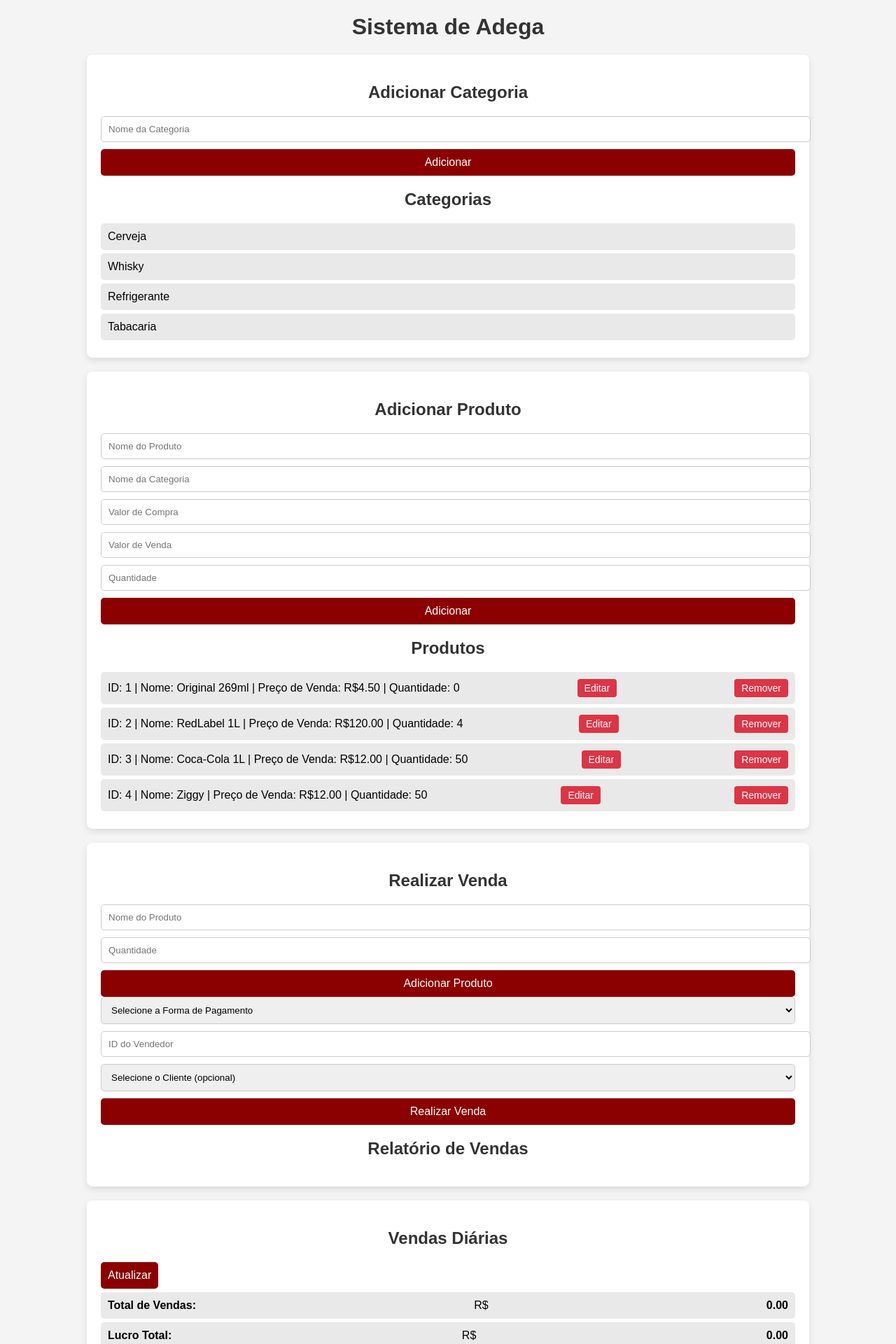
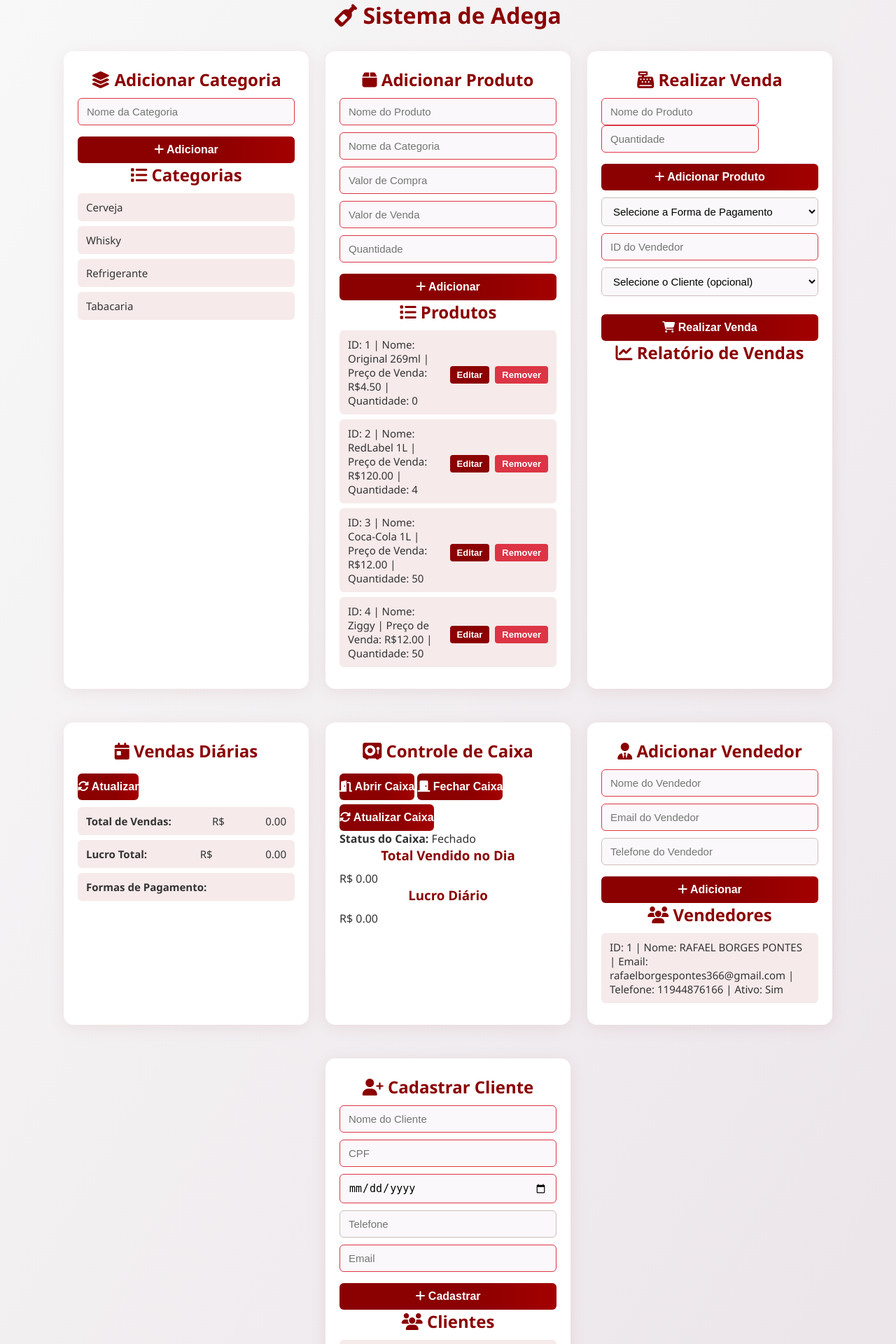
Before and after one commit to RafaelBG7/sistemadeadega, a Flask app: page /index in a window 1280 px wide. Shown: the top 1920 px of the page at 70% size. Run offline with Flask 3, Linux system fonts and the light colour scheme; data comes from the database, SQL or seed files in the repository; both versions use the stored data as it was after the commit; data that the repository does not hold is empty.

Commit message:
adicionado melhorias visuais e praticas

```diff
--- a/controllers/vendas_controller.py
+++ b/controllers/vendas_controller.py
@@ -74,7 +74,11 @@
 
         db.session.commit()
         print("Vendas realizadas com sucesso:", vendas)  # Log para depuração
-        return {'message': 'Venda realizada com sucesso!'}, 201
+        valor_total = sum(v.total_venda for v in vendas)
+        return {
+            'message': 'Venda realizada com sucesso!',
+            'valor_total': valor_total
+        }, 201
     except Exception as e:
         db.session.rollback()
         print(f"Erro ao realizar venda: {str(e)}")  # Log de erro
--- a/static/style.css
+++ b/static/style.css
@@ -1,156 +1,195 @@
-/* Estilo geral */
-body {
-    font-family: Arial, sans-serif;
-    background-color: #f4f4f4;
+/* Reset básico */
+* {
     margin: 0;
     padding: 0;
+    box-sizing: border-box;
 }
 
-h1, h2 {
+body {
+    font-family: 'Segoe UI', Arial, sans-serif;
+    background: linear-gradient(120deg, #f8f8f8 0%, #e8e0e6 100%);
+    min-height: 100vh;
+    color: #333;
+}
+
+h1, h2, h3 {
     text-align: center;
-    color: #333;
-    margin-top: 20px;
+    color: #8b0000;
+    margin-bottom: 10px;
 }
 
 .container {
     display: flex;
-    flex-direction: column;
-    align-items: center;
-    margin: 20px;
+    flex-wrap: wrap;
+    justify-content: center;
+    gap: 24px;
+    margin: 30px auto;
+    max-width: 1200px;
 }
 
 .form-container {
     background: #fff;
-    padding: 20px;
-    border-radius: 8px;
-    box-shadow: 0 4px 10px rgba(0, 0, 0, 0.1);
-    width: 80%;
-    margin-bottom: 20px;
+    padding: 24px 20px;
+    border-radius: 14px;
+    box-shadow: 0 4px 24px rgba(139,0,0,0.08);
+    width: 350px;
+    min-width: 280px;
+    margin-bottom: 24px;
+    transition: box-shadow 0.2s;
+}
+
+.form-container:hover {
+    box-shadow: 0 8px 32px rgba(139,0,0,0.13);
 }
 
 form {
     display: flex;
     flex-direction: column;
+    gap: 10px;
 }
 
 input, select {
-    margin-bottom: 10px;
-    padding: 10px;
-    border: 1px solid #ccc;
-    border-radius: 5px;
-    width: 100%;
+    padding: 10px 12px;
+    border: 1px solid #d1bcbc;
+    border-radius: 6px;
+    font-size: 15px;
+    background: #faf8fa;
+    transition: border-color 0.2s;
+}
+
+input:focus, select:focus {
+    border-color: #8b0000;
+    outline: none;
+}
+
+input:required:invalid {
+    border-color: #dc3545;
 }
 
 button {
-    padding: 10px;
+    padding: 10px 0;
     border: none;
-    border-radius: 5px;
-    background-color: #8b0000; /* Vinho */
-    color: white;
+    border-radius: 6px;
+    background: linear-gradient(90deg, #8b0000 60%, #a40000 100%);
+    color: #fff;
+    font-size: 16px;
+    font-weight: 600;
     cursor: pointer;
-    font-size: 16px;
-    transition: background-color 0.3s ease;
+    margin-top: 6px;
+    transition: background 0.2s, transform 0.1s;
 }
 
 button:hover {
-    background-color: #a40000; /* Vinho escuro */
+    background: linear-gradient(90deg, #a40000 60%, #8b0000 100%);
+    transform: translateY(-2px) scale(1.03);
 }
 
 ul {
-    list-style-type: none;
-    padding: 0;
-    margin: 0;
+    list-style: none;
+    margin-top: 10px;
 }
 
 li {
-    background: #e9e9e9;
-    margin: 5px 0;
-    padding: 10px;
-    border-radius: 5px;
+    background: #f6eaea;
+    margin-bottom: 7px;
+    padding: 10px 12px;
+    border-radius: 6px;
     display: flex;
     justify-content: space-between;
     align-items: center;
-}
-
-li span {
-    font-weight: bold;
+    font-size: 15px;
 }
 
 li button {
-    background-color: #dc3545; /* Vermelho */
-    font-size: 14px;
+    background: #dc3545;
+    font-size: 13px;
     padding: 5px 10px;
-    border: none;
     border-radius: 4px;
-    color: white;
-    cursor: pointer;
-    transition: background-color 0.3s ease;
+    margin-left: 8px;
+    transition: background 0.2s;
+}
+
+li button.edit-product {
+    background: #8b0000;
 }
 
 li button:hover {
-    background-color: #a71d2a; /* Vermelho escuro */
+    background: #a71d2a;
 }
 
-/* Links */
 .home-link {
-    color: inherit;
+    color: #8b0000;
     text-decoration: none;
-    cursor: pointer;
-    transition: color 0.3s ease;
+    font-weight: 600;
+    transition: color 0.2s;
 }
 
 .home-link:hover {
-    color: #8b0000; /* Vinho */
+    color: #a40000;
     text-decoration: underline;
 }
 
-/* Relatórios */
 .relatorios {
-    margin: 20px;
-    padding: 20px;
-    background-color: #fff;
-    border-radius: 8px;
-    box-shadow: 0 4px 10px rgba(0, 0, 0, 0.1);
+    margin: 30px auto;
+    padding: 24px;
+    background: #fff;
+    border-radius: 14px;
+    box-shadow: 0 4px 24px rgba(139,0,0,0.08);
+    max-width: 900px;
 }
 
 .relatorios h2 {
-    margin-bottom: 20px;
-    color: #333;
+    color: #8b0000;
+    margin-bottom: 18px;
 }
 
 .relatorios div {
-    margin-bottom: 20px;
+    margin-bottom: 18px;
 }
 
 .relatorios label {
-    margin-right: 10px;
-    font-weight: bold;
+    margin-right: 8px;
+    font-weight: 500;
     color: #555;
 }
 
 .relatorios button {
-    padding: 8px 16px;
-    background-color: #8b0000; /* Vinho */
-    color: white;
-    border: none;
-    border-radius: 4px;
-    cursor: pointer;
-    font-size: 14px;
-    transition: background-color 0.3s ease;
+    padding: 8px 18px;
+    font-size: 15px;
+    margin-top: 0;
 }
 
-.relatorios button:hover {
-    background-color: #a40000; /* Vinho escuro */
+#toast {
+    display: none;
+    position: fixed;
+    top: 20px;
+    right: 20px;
+    z-index: 9999;
+    padding: 16px 24px;
+    background: #8b0000;
+    color: #fff;
+    border-radius: 8px;
+    font-weight: 600;
+    box-shadow: 0 2px 12px rgba(0,0,0,0.12);
 }
 
-/* Ajustes para responsividade */
-@media (max-width: 768px) {
+@media (max-width: 900px) {
+    .container {
+        flex-direction: column;
+        align-items: center;
+        gap: 0;
+    }
     .form-container, .relatorios {
-        width: 95%;
-    }
-
-    button {
-        font-size: 14px;
-        padding: 8px;
+        width: 98%;
+        min-width: unset;
     }
 }
+
+::-webkit-scrollbar {
+    width: 8px;
+    background: #f4f4f4;
+}
+::-webkit-scrollbar-thumb {
+    background: #d1bcbc;
+    border-radius: 6px;
+}
--- a/templates/index.html
+++ b/templates/index.html
@@ -1,29 +1,30 @@
 <!DOCTYPE html>
-<html lang="en">
+<html lang="pt-BR">
 <head>
     <meta charset="UTF-8">
     <meta name="viewport" content="width=device-width, initial-scale=1.0">
     <title>Sistema de Adega</title>
     <link rel="stylesheet" href="{{ url_for('static', filename='style.css') }}">
+    <link rel="stylesheet" href="https://cdnjs.cloudflare.com/ajax/libs/font-awesome/6.4.0/css/all.min.css">
 </head>
 <body>
-    <h1>Sistema de Adega</h1>
+    <div id="toast"></div>
+    <h1><i class="fa-solid fa-wine-bottle"></i> Sistema de Adega</h1>
     <div class="container">
         <!-- Categoria -->
         <div class="form-container">
-            <h2>Adicionar Categoria</h2>
+            <h2><i class="fa-solid fa-layer-group"></i> Adicionar Categoria</h2>
             <form id="category-form">
                 <input type="text" id="category-name" placeholder="Nome da Categoria" required>
-                <button type="submit">Adicionar</button>
+                <button type="submit"><i class="fa-solid fa-plus"></i> Adicionar</button>
             </form>
-            <h2>Categorias</h2>
+            <h2><i class="fa-solid fa-list"></i> Categorias</h2>
             <ul id="category-list"></ul>
         </div>
 
-
         <!-- Produto -->
         <div class="form-container">
-            <h2>Adicionar Produto</h2>
+            <h2><i class="fa-solid fa-box"></i> Adicionar Produto</h2>
             <form id="product-form">
                 <input type="text" id="product-name" placeholder="Nome do Produto" required>
                 <input type="text" id="product-category" placeholder="Nome da Categoria" required>
@@ -31,17 +32,15 @@
                 <input type="text" id="purchase-price" placeholder="Valor de Compra" required>
                 <input type="text" id="selling-price" placeholder="Valor de Venda" required>
                 <input type="number" id="product-quantity" placeholder="Quantidade" required>
-                <button type="submit">Adicionar</button>
+                <button type="submit"><i class="fa-solid fa-plus"></i> Adicionar</button>
             </form>
-            <h2>Produtos</h2>
-            <ul id="product-list">
-                <!-- Os itens serão gerados dinamicamente pelo JavaScript -->
-            </ul>
+            <h2><i class="fa-solid fa-list"></i> Produtos</h2>
+            <ul id="product-list"></ul>
         </div>
 
         <!-- Vendas -->
         <div class="form-container">
-            <h2>Realizar Venda</h2>
+            <h2><i class="fa-solid fa-cash-register"></i> Realizar Venda</h2>
             <form id="sales-form">
                 <div id="products-container">
                     <div class="product-item">
@@ -49,7 +48,7 @@
                         <input type="number" class="product-quantity" placeholder="Quantidade" required>
                     </div>
                 </div>
-                <button type="button" id="add-product">Adicionar Produto</button>
+                <button type="button" id="add-product"><i class="fa-solid fa-plus"></i> Adicionar Produto</button>
                 <select id="payment-method" required>
                     <option value="">Selecione a Forma de Pagamento</option>
                     <option value="Dinheiro">Dinheiro</option>
@@ -63,16 +62,16 @@
                     <option value="">Selecione o Cliente (opcional)</option>
                 </select>
                 <div id="fidelidade-status"></div>
-                <button type="submit">Realizar Venda</button>
+                <button type="submit"><i class="fa-solid fa-cart-shopping"></i> Realizar Venda</button>
             </form>
-            <h2>Relatório de Vendas</h2>
+            <h2><i class="fa-solid fa-chart-line"></i> Relatório de Vendas</h2>
             <ul id="sales-report"></ul>
         </div>
 
         <!-- Vendas Diárias -->
         <div class="form-container">
-            <h2>Vendas Diárias</h2>
-            <button id="daily-sales-refresh">Atualizar</button>
+            <h2><i class="fa-solid fa-calendar-day"></i> Vendas Diárias</h2>
+            <button id="daily-sales-refresh"><i class="fa-solid fa-rotate"></i> Atualizar</button>
             <ul id="daily-sales-summary">
                 <li><strong>Total de Vendas:</strong> R$<span id="daily-total-sales">0.00</span></li>
                 <li><strong>Lucro Total:</strong> R$<span id="daily-total-profit">0.00</span></li>
@@ -83,10 +82,10 @@
 
         <!-- Controle de Caixa -->
         <div class="form-container">
-            <h2>Controle de Caixa</h2>
-            <button id="open-cash-register">Abrir Caixa</button>
-            <button id="close-cash-register" disabled>Fechar Caixa</button>
-            <button id="refresh-cash-register">Atualizar Caixa</button> <!-- Novo botão -->
+            <h2><i class="fa-solid fa-vault"></i> Controle de Caixa</h2>
+            <button id="open-cash-register"><i class="fa-solid fa-door-open"></i> Abrir Caixa</button>
+            <button id="close-cash-register" disabled><i class="fa-solid fa-door-closed"></i> Fechar Caixa</button>
+            <button id="refresh-cash-register"><i class="fa-solid fa-rotate"></i> Atualizar Caixa</button> <!-- Novo botão -->
             <div id="cash-register-status">
                 <p><strong>Status do Caixa:</strong> <span id="cash-register-state">Fechado</span></p>
             </div>
@@ -98,75 +97,75 @@
 
         <!-- Vendedor -->
         <div class="form-container">
-            <h2>Adicionar Vendedor</h2>
+            <h2><i class="fa-solid fa-user-tie"></i> Adicionar Vendedor</h2>
             <form id="vendor-form">
                 <input type="text" id="vendor-name" placeholder="Nome do Vendedor" required>
                 <input type="email" id="vendor-email" placeholder="Email do Vendedor" required>
                 <input type="text" id="vendor-phone" placeholder="Telefone do Vendedor">
-                <button type="submit">Adicionar</button>
+                <button type="submit"><i class="fa-solid fa-plus"></i> Adicionar</button>
             </form>
-            <h2>Vendedores</h2>
+            <h2><i class="fa-solid fa-users"></i> Vendedores</h2>
             <ul id="vendor-list"></ul>
         </div>
 
         <!-- Cliente -->
         <div class="form-container">
-            <h2>Cadastrar Cliente</h2>
+            <h2><i class="fa-solid fa-user-plus"></i> Cadastrar Cliente</h2>
             <form id="client-form">
                 <input type="text" id="client-name" placeholder="Nome do Cliente" required>
                 <input type="text" id="client-cpf" placeholder="CPF" required>
                 <input type="date" id="client-birthdate" placeholder="Data de Nascimento" required>
                 <input type="text" id="client-phone" placeholder="Telefone">
                 <input type="email" id="client-email" placeholder="Email" required>
-                <button type="submit">Cadastrar</button>
+                <button type="submit"><i class="fa-solid fa-plus"></i> Cadastrar</button>
             </form>
-            <h2>Clientes</h2>
+            <h2><i class="fa-solid fa-users"></i> Clientes</h2>
             <ul id="client-list"></ul>
         </div>
     </div>
     <script src="{{ url_for('static', filename='script.js') }}"></script>
     <div class="relatorios">
-        <h2>Relatórios</h2>
+        <h2><i class="fa-solid fa-file-lines"></i> Relatórios</h2>
 
         <!-- Relatório por Período -->
         <div class="relatorio-periodo">
-            <h3>Relatório por Período</h3>
+            <h3><i class="fa-solid fa-calendar-days"></i> Relatório por Período</h3>
             <label for="inicio">Início:</label>
             <input type="date" id="inicio" />
             <label for="fim">Fim:</label>
             <input type="date" id="fim" />
-            <button id="gerar-relatorio-periodo">Gerar Relatório</button>
+            <button id="gerar-relatorio-periodo"><i class="fa-solid fa-file-lines"></i> Gerar Relatório</button>
             <div id="resultado-periodo"></div>
           </div>
 
         <!-- Relatório por Vendedor -->
         <div class="relatorio-vendedor">
-          <h3>Relatório por Vendedor</h3>
+          <h3><i class="fa-solid fa-user-tie"></i> Relatório por Vendedor</h3>
           <label for="vendedor-id">Vendedor:</label>
           <input type="text" id="vendedor-id" placeholder="ID do Vendedor" />
-          <button id="gerar-relatorio-vendedor">Gerar Relatório</button>
+          <button id="gerar-relatorio-vendedor"><i class="fa-solid fa-file-lines"></i> Gerar Relatório</button>
           <div id="resultado-vendedor"></div>
         </div>
 
         <!-- Relatório por Produto -->
         <div class="relatorio-produto">
-          <h3>Relatório por Produto</h3>
-          <button id="gerar-relatorio-produto">Gerar Relatório</button>
+          <h3><i class="fa-solid fa-box"></i> Relatório por Produto</h3>
+          <button id="gerar-relatorio-produto"><i class="fa-solid fa-file-lines"></i> Gerar Relatório</button>
           <div id="resultado-produto"></div>
         </div>
 
         <!-- Relatório de Estoque Baixo -->
         <div class="form-container">
-            <h2>Relatório de Estoque Baixo</h2>
+            <h2><i class="fa-solid fa-triangle-exclamation"></i> Relatório de Estoque Baixo</h2>
             <label for="low-stock-limit">Limite de Estoque:</label>
             <input type="number" id="low-stock-limit" placeholder="Digite o limite de estoque" />
-            <button id="low-stock-button">Gerar Relatório</button>
+            <button id="low-stock-button"><i class="fa-solid fa-file-lines"></i> Gerar Relatório</button>
             <ul id="low-stock-list"></ul>
         </div>
 
         <!-- Editar Produto -->
         <div class="editar-produto">
-            <h3>Editar Produto</h3>
+            <h3><i class="fa-solid fa-pen-to-square"></i> Editar Produto</h3>
             <label for="edit-product-id">ID do Produto:</label>
             <input type="number" id="edit-product-id" placeholder="Digite o ID do Produto" />
             <label for="edit-product-name">Nome do Produto:</label>
@@ -179,17 +178,17 @@
             <input type="number" step="0.01" id="edit-selling-price" placeholder="Digite o Preço de Venda" />
             <label for="edit-product-quantity">Quantidade:</label>
             <input type="number" id="edit-product-quantity" placeholder="Digite a Quantidade" />
-            <button id="edit-product-button">Editar Produto</button>
+            <button id="edit-product-button"><i class="fa-solid fa-pen-to-square"></i> Editar Produto</button>
         </div>
 
         <!-- Relatório por Cliente -->
         <div class="relatorio-cliente">
-          <h3>Relatório por Cliente</h3>
+          <h3><i class="fa-solid fa-user"></i> Relatório por Cliente</h3>
           <label for="cliente-relatorio-id">Cliente:</label>
           <select id="cliente-relatorio-id">
             <option value="">Selecione o Cliente</option>
           </select>
-          <button id="gerar-relatorio-cliente">Gerar Relatório</button>
+          <button id="gerar-relatorio-cliente"><i class="fa-solid fa-file-lines"></i> Gerar Relatório</button>
           <div id="resultado-cliente"></div>
         </div>
       </div>
```
Also changed, not shown: static/script.js (+20 -14 lines), database.db.
